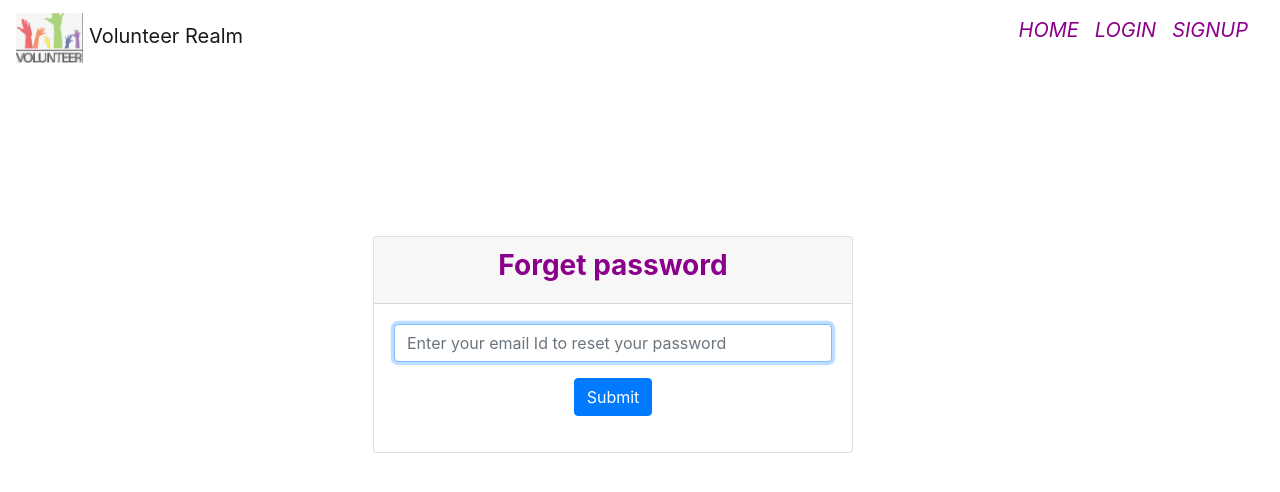
After one commit to sp2728/VolunteerRealm, a Flask app: page /forgotPassword in a window 1280 px wide. The commit adds this page. Shown: the top 492 px of the page. Run offline with Flask 2, Linux system fonts and the light colour scheme; some libraries are stand-ins or nearby versions.

Commit message:
Fix added the forgot password html

```diff
--- a/FlaskLogin/auth.py
+++ b/FlaskLogin/auth.py
@@ -30,6 +30,10 @@ def login_post():
     # if the above check passes, then we know the user has the right credentials
     login_user(user, remember=remember)
     return redirect(url_for('main.profile'))
+
+@auth.route('/forgotPassword')
+def forgotPassword():
+    return render_template('forgotPassword.html')
 
 
 @auth.route('/signup')
--- /dev/null
+++ b/FlaskLogin/templates/forgotPassword.html
@@ -0,0 +1,52 @@
+{% extends "base.html" %}
+
+{% block content %}
+<div class="container text-center">
+    <div class="card login">
+        <div class="card-header"><h3 style="color:darkmagenta;"><strong>Forget password </strong></h3></div>
+        <div class="card-body">
+            <div class="box">
+                {% with messages = get_flashed_messages() %}
+                {% if messages %}
+                <div class="notification text-danger">
+                    {{ messages[0] }}
+                </div>
+                {% endif %}
+                {% endwith %}
+                <form>
+
+                    <div class="form-group">
+                        <input class="form-control" type="email" name="email"
+                               placeholder="Enter your email Id to reset your password" autofocus="">
+                    </div>
+
+                    <div class="form-group">
+                        <button class="btn btn-primary" type="button" data-toggle="modal" data-target="#exampleModal">
+                            Submit
+                        </button>
+                    </div>
+                </form>
+
+            </div>
+        </div>
+    </div>
+</div>
+
+<!-- Modal -->
+<div class="modal fade" id="exampleModal" tabindex="-1" role="dialog" aria-labelledby="exampleModalLabel"
+     aria-hidden="true">
+    <div class="modal-dialog modal-dialog-centered" role="document">
+        <div class="modal-content">
+
+            <div class="modal-body text-center">
+                <h5 class="modal-title" id="exampleModalLabel">Password Reset Link has been sent to your email </h5>
+
+                <a href="{{ url_for('auth.login') }}" class="btn btn-danger" data-dismiss="modal" aria-label="Close">
+                    Close
+                </a>
+            </div>
+        </div>
+    </div>
+</div>
+
+{% endblock %}
--- a/FlaskLogin/templates/login.html
+++ b/FlaskLogin/templates/login.html
@@ -31,6 +31,10 @@
                     </div>
 
                     <div class="form-group">
+                        <a class="text-primary" href="{{ url_for('auth.forgotPassword') }}"> Forgot Username | Forgot Password </a>
+                    </div>
+
+                    <div class="form-group">
                     <button class="btn btn-primary">Login</button>
                         </div>
                 </form>
--- a/FlaskLogin/templates/profile.html
+++ b/FlaskLogin/templates/profile.html
@@ -9,7 +9,7 @@
     </div>
     <div class="col-8 index">
         <h1 class="title">
-            Welcome to Volunteer Realm, {{ name }}!
+            Welcome to Volunteer Realm, <span class="text-danger">{{ name }}!</span>
         </h1>
     </div>
     <div class="col-2">
```
